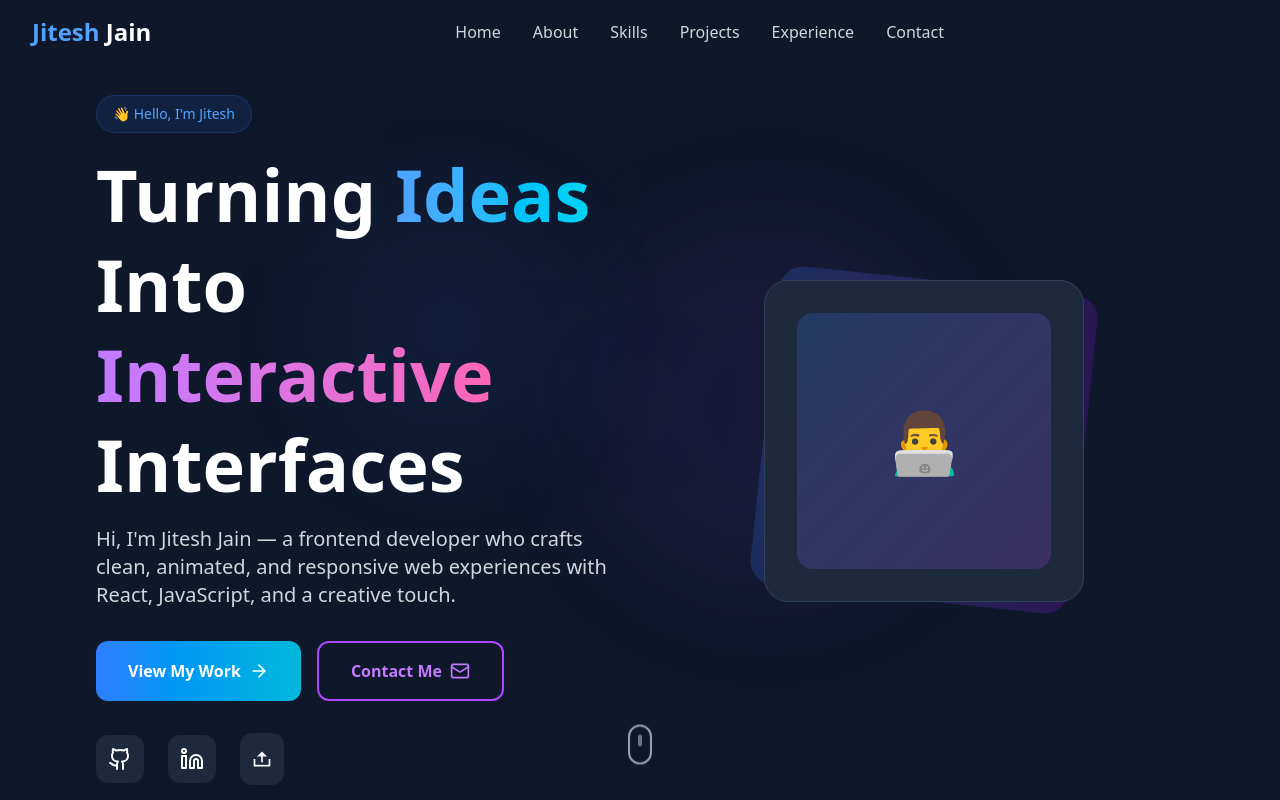
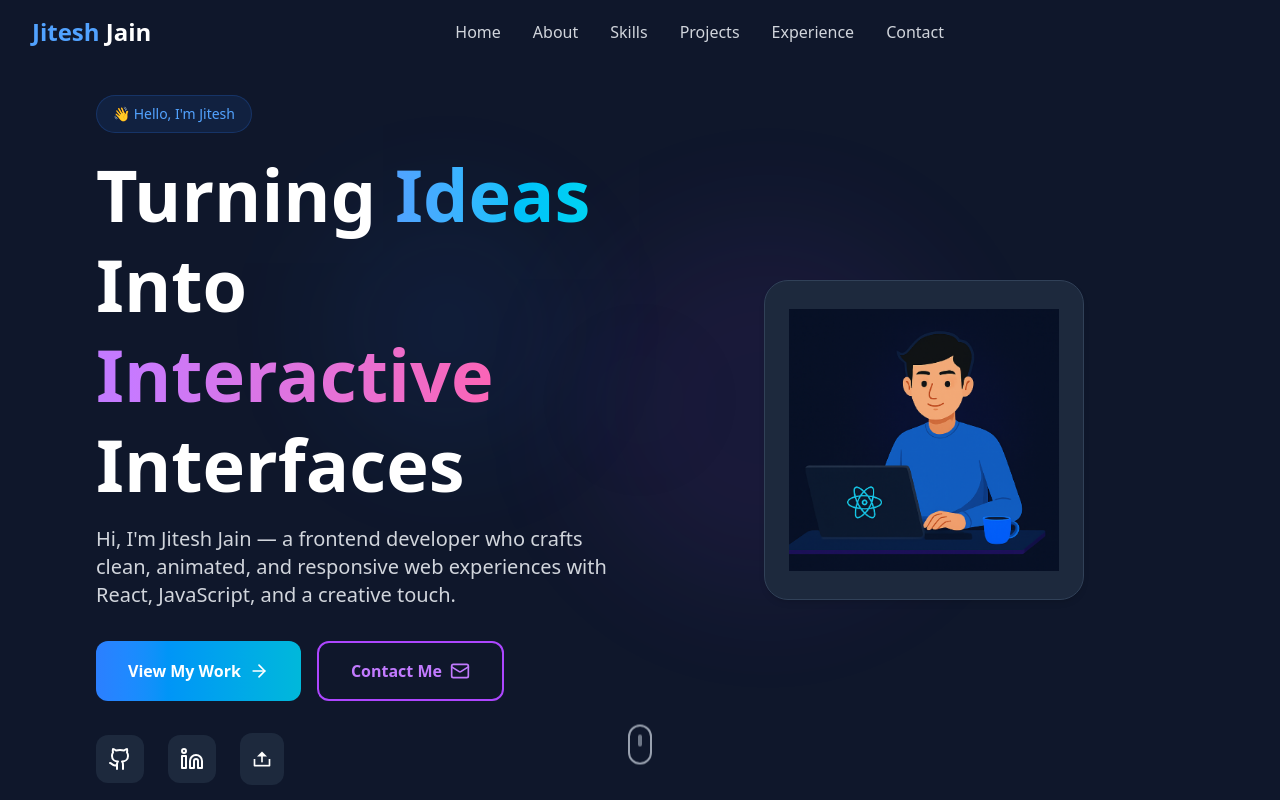
Before and after one commit to JiteshJain123/Portfolio, a React (Vite) app: page / in a window 1280 px wide. Shown: the top 800 px of the page. Built offline with nearby package versions, Linux system fonts and the light colour scheme.

Commit message:
Complete

```diff
--- a/src/components/Home.jsx
+++ b/src/components/Home.jsx
@@ -91,7 +91,6 @@ const Home = () => {
               <Linkedin size={24} />
             </a>
 
-            {/* Download Resume Button */}
             <a
               href="/Resume_Jitesh.pdf"
               download
@@ -103,17 +102,15 @@ const Home = () => {
           </div>
         </div>
 
-        {/* Right Side - Profile Card */}
+        {/* Right Side - Image or GIF */}
         <div className="relative">
-          <div className="relative w-80 h-80 mx-auto">
-            <div className="absolute inset-0 bg-gradient-to-r from-blue-500 to-purple-600 rounded-3xl rotate-6 opacity-20"></div>
-            <div className="relative bg-slate-800 rounded-3xl p-8 border border-slate-700">
-              <div className="w-full h-64 bg-gradient-to-br from-blue-500/20 to-purple-500/20 rounded-2xl flex items-center justify-center">
-                <div className="text-6xl">👨‍💻</div>
-              </div>
-            </div>
+          <div className="relative w-80 h-80 mx-auto overflow-hidden rounded-3xl bg-slate-800 p-6 border border-slate-700 shadow-md">
+            <img
+              src="/home-dev.png" // Place the image in public folder or adjust if using from assets
+              alt="Developer working on laptop"
+              className="w-full h-full object-contain"
+            />
           </div>
-
         </div>
       </div>
 
```
Also changed, not shown: public/home-dev.png (added).
